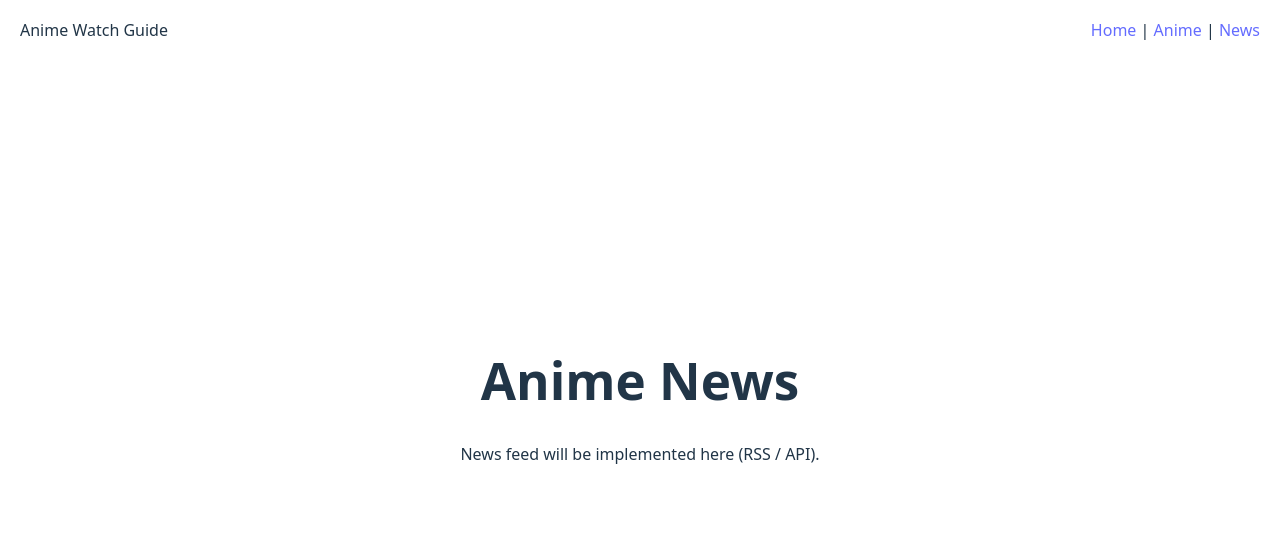
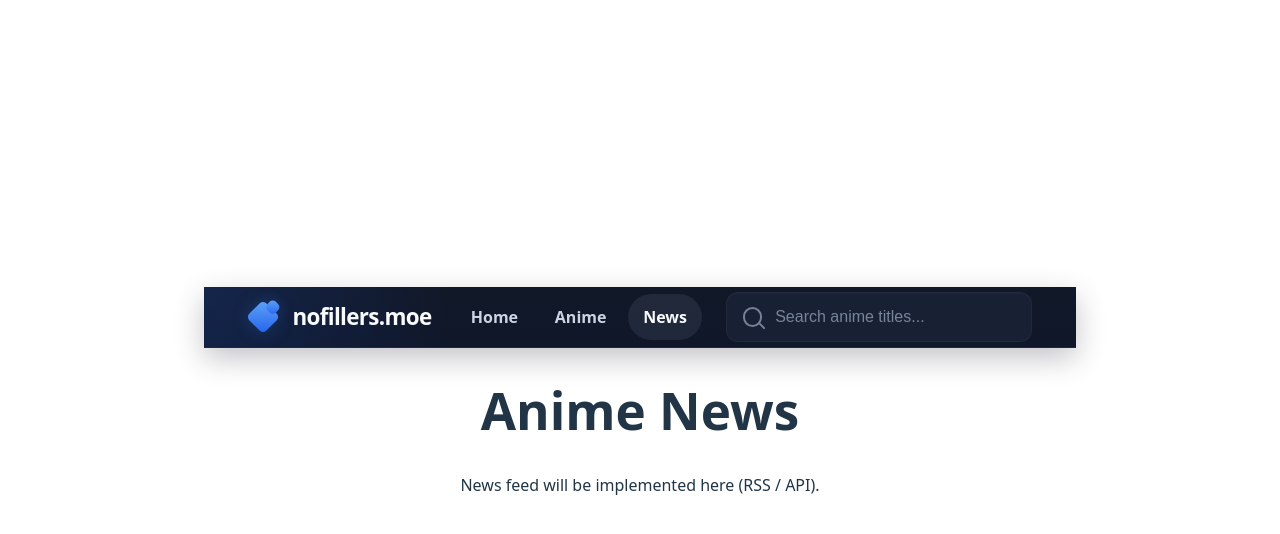
Before and after one commit to markmartin-dev/anime-watch-guide, a React (Vite) app: page /news in a window 1280 px wide. Shown: the top 534 px of the page. Built offline with nearby package versions, Linux system fonts and the light colour scheme.

Commit message:
update header ui, add search bar, add temporary logo, rename the site title to nofillers.moe

```diff
--- /dev/null
+++ b/src/components/layout/Header.module.css
@@ -0,0 +1,221 @@
+.header {
+  position: sticky;
+  top: 0;
+  z-index: 20;
+  border-bottom: 1px solid #1e293b;
+  background:
+    radial-gradient(circle at top left, rgba(37, 99, 235, 0.18), transparent 28%),
+    linear-gradient(180deg, #111827 0%, #0f172a 100%);
+  box-shadow: 0 10px 30px rgba(2, 6, 23, 0.24);
+}
+
+.inner {
+  display: flex;
+  align-items: center;
+  justify-content: space-between;
+  gap: 1.5rem;
+  max-width: 1280px;
+  margin: 0 auto;
+  padding: 1rem 1.5rem;
+}
+
+.brand {
+  display: inline-flex;
+  align-items: center;
+  gap: 0.9rem;
+  color: #f8fafc;
+  text-decoration: none;
+  flex-shrink: 0;
+}
+
+.brandMark {
+  position: relative;
+  width: 1.9rem;
+  height: 1.9rem;
+}
+
+.brandSparkPrimary,
+.brandSparkSecondary {
+  position: absolute;
+  display: block;
+  background: linear-gradient(135deg, #60a5fa 0%, #2563eb 100%);
+  transform: rotate(45deg);
+  border-radius: 0.28rem;
+  box-shadow: 0 0 18px rgba(59, 130, 246, 0.25);
+}
+
+.brandSparkPrimary {
+  inset: 0.2rem;
+}
+
+.brandSparkSecondary {
+  width: 0.72rem;
+  height: 0.72rem;
+  top: -0.05rem;
+  right: -0.05rem;
+}
+
+.brandText {
+  font-size: 1.4rem;
+  font-weight: 800;
+  letter-spacing: -0.03em;
+  line-height: 1;
+}
+
+.controls {
+  display: flex;
+  align-items: center;
+  justify-content: space-between;
+  gap: 1.5rem;
+  flex: 1;
+  min-width: 0;
+}
+
+.nav {
+  display: flex;
+  align-items: center;
+  gap: 0.4rem;
+  flex-wrap: wrap;
+}
+
+.navLink {
+  padding: 0.7rem 0.95rem;
+  border-radius: 999px;
+  color: #cbd5e1;
+  text-decoration: none;
+  font-weight: 600;
+  transition: background-color 160ms ease, color 160ms ease;
+}
+
+.navLink:hover,
+.navLinkActive {
+  color: #f8fafc;
+  background: rgba(148, 163, 184, 0.12);
+}
+
+.searchForm {
+  position: relative;
+  display: flex;
+  align-items: center;
+  flex: 1;
+  max-width: 35rem;
+  min-width: 16rem;
+  min-height: 3rem;
+  padding-left: 3rem;
+  border: 1px solid rgba(148, 163, 184, 0.06);
+  border-radius: 12px;
+  background: #182133;
+  box-shadow: inset 0 1px 0 rgba(255, 255, 255, 0.02);
+}
+
+.searchForm:focus-within {
+  border-color: rgba(96, 165, 250, 0.5);
+  box-shadow:
+    0 0 0 3px rgba(96, 165, 250, 0.16),
+    inset 0 1px 0 rgba(255, 255, 255, 0.02);
+}
+
+.searchLabel {
+  position: absolute;
+  width: 1px;
+  height: 1px;
+  padding: 0;
+  margin: -1px;
+  overflow: hidden;
+  clip: rect(0, 0, 0, 0);
+  border: 0;
+}
+
+.searchIcon {
+  position: absolute;
+  left: 1rem;
+  width: 0.95rem;
+  height: 0.95rem;
+  border: 2px solid #7f8ca4;
+  border-radius: 999px;
+  pointer-events: none;
+  opacity: 0.9;
+}
+
+.searchIcon::after {
+  content: '';
+  position: absolute;
+  width: 0.5rem;
+  height: 2px;
+  right: -0.35rem;
+  bottom: -0.12rem;
+  background: #7f8ca4;
+  transform: rotate(45deg);
+  border-radius: 999px;
+}
+
+.searchInput {
+  flex: 1;
+  min-width: 0;
+  padding: 0.82rem 1rem 0.82rem 0;
+  border: 0;
+  color: #f8fafc;
+  background: transparent;
+  outline: none;
+  font-size: 1rem;
+}
+
+.searchInput::placeholder {
+  color: #77849b;
+}
+
+.searchSubmit {
+  position: absolute;
+  width: 1px;
+  height: 1px;
+  padding: 0;
+  margin: -1px;
+  overflow: hidden;
+  clip: rect(0, 0, 0, 0);
+  white-space: nowrap;
+  border: 0;
+}
+
+@media (max-width: 900px) {
+  .inner {
+    flex-direction: column;
+    align-items: stretch;
+  }
+
+  .controls {
+    flex-direction: column;
+    align-items: stretch;
+    gap: 1rem;
+  }
+
+  .nav {
+    justify-content: center;
+  }
+
+  .searchForm {
+    max-width: none;
+  }
+}
+
+@media (max-width: 560px) {
+  .inner {
+    padding: 0.9rem 1rem;
+  }
+
+  .brandText {
+    font-size: 1.15rem;
+  }
+
+  .nav {
+    justify-content: flex-start;
+  }
+
+  .searchForm {
+    min-width: 0;
+    padding-left: 2.5rem;
+  }
+
+  .searchButton {
+    padding: 0.65rem 0.85rem;
+  }
+}
--- a/src/components/layout/Header.tsx
+++ b/src/components/layout/Header.tsx
@@ -1,13 +1,75 @@
 import React from 'react'
-import { Link } from 'react-router-dom'
+import { Link, useLocation, useNavigate } from 'react-router-dom'
+import styles from './Header.module.css'
 
 const Header: React.FC = () => {
+  const navigate = useNavigate()
+  const location = useLocation()
+  const [query, setQuery] = React.useState('')
+
+  React.useEffect(() => {
+    const params = new URLSearchParams(location.search)
+    setQuery(params.get('q') ?? '')
+  }, [location.search])
+
+  const onSubmit = (event: React.FormEvent<HTMLFormElement>) => {
+    event.preventDefault()
+    const nextQuery = query.trim()
+    const params = new URLSearchParams()
+
+    params.set('page', '1')
+    if (nextQuery) {
+      params.set('q', nextQuery)
+    }
+
+    navigate({
+      pathname: '/anime',
+      search: `?${params.toString()}`,
+    })
+  }
+
+  const navLinkClass = (path: string) =>
+    location.pathname === path ? `${styles.navLink} ${styles.navLinkActive}` : styles.navLink
+
   return (
-    <header>
-        <span>Anime Watch Guide</span>
-        <nav>
-            <Link to="/">Home</Link> | <Link to="/anime">Anime</Link> | <Link to="/news">News</Link>
-        </nav>
+    <header className={styles.header}>
+      <div className={styles.inner}>
+        <Link to="/" className={styles.brand}>
+          <span className={styles.brandMark} aria-hidden="true">
+            <span className={styles.brandSparkPrimary}></span>
+            <span className={styles.brandSparkSecondary}></span>
+          </span>
+          <span className={styles.brandText}>nofillers.moe</span>
+        </Link>
+
+        <div className={styles.controls}>
+          <nav className={styles.nav} aria-label="Primary navigation">
+            <Link to="/" className={navLinkClass('/')}>Home</Link>
+            <Link to="/anime" className={navLinkClass('/anime')}>Anime</Link>
+            <Link to="/news" className={navLinkClass('/news')}>News</Link>
+          </nav>
+
+          <form className={styles.searchForm} onSubmit={onSubmit} role="search" aria-label="Site search">
+            <label htmlFor="header-anime-search" className={styles.searchLabel}>
+              Search anime, movies, or studios
+            </label>
+            <span className={styles.searchIcon} aria-hidden="true"></span>
+            <input
+              id="header-anime-search"
+              type="search"
+              value={query}
+              onChange={(event) => setQuery(event.target.value)}
+              placeholder="Search anime titles..."
+              className={styles.searchInput}
+              enterKeyHint="search"
+              autoComplete="off"
+            />
+            <button type="submit" className={styles.searchSubmit}>
+              Submit search
+            </button>
+          </form>
+        </div>
+      </div>
     </header>
   )
 }
```
